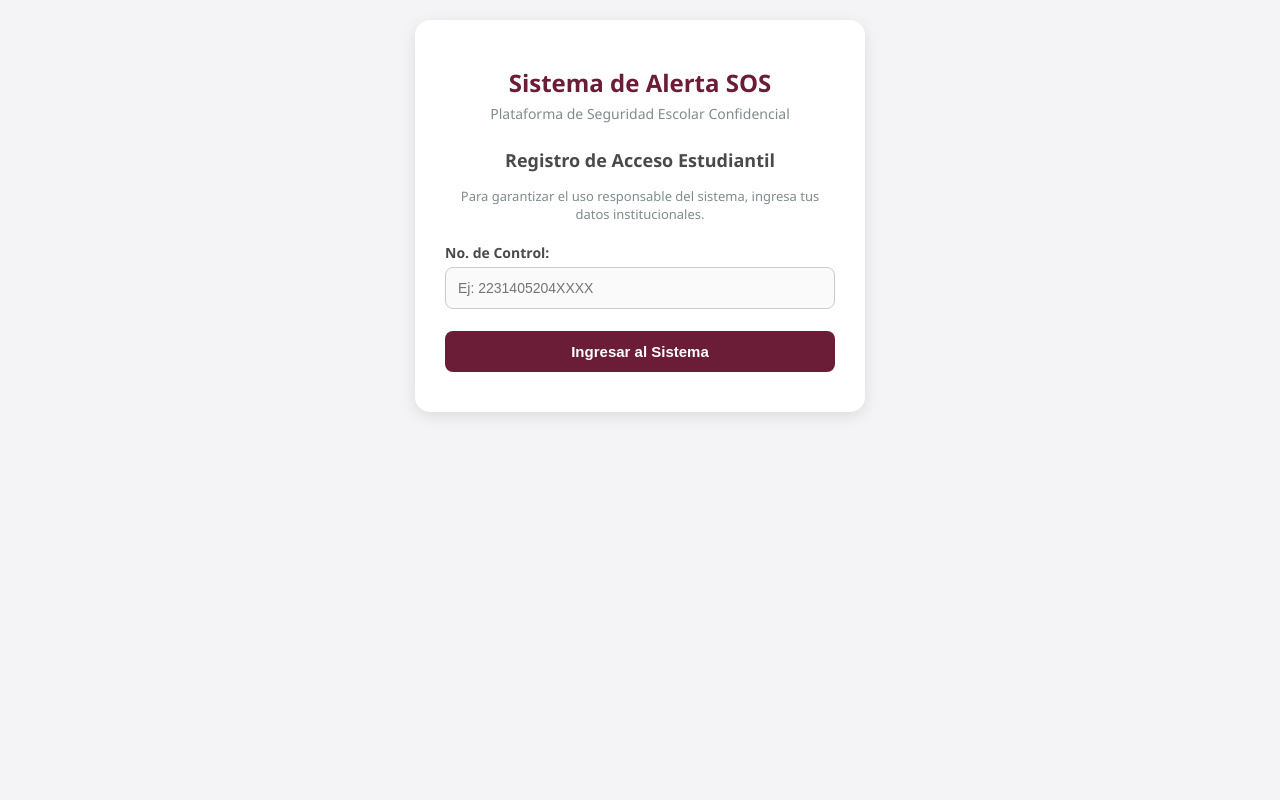
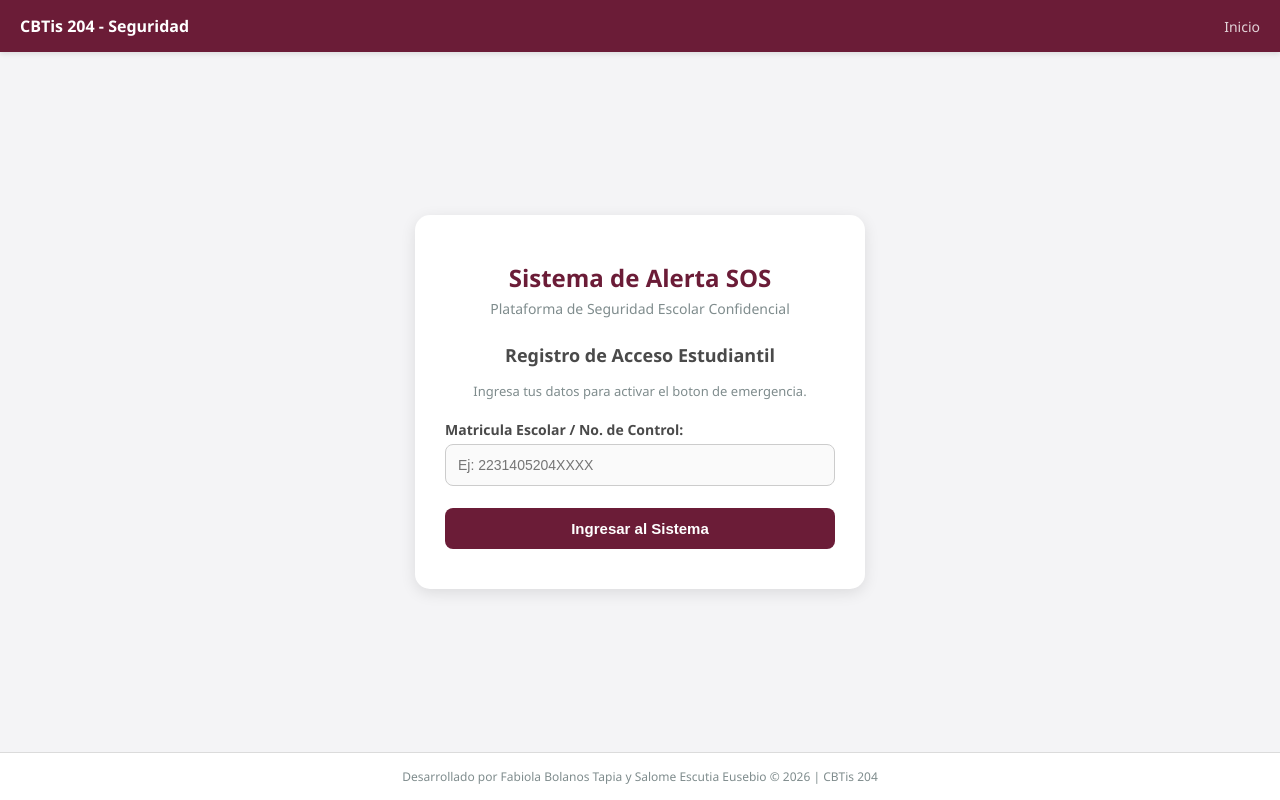
Before and after one commit to escutiasalome08-cloud/boton-panico-sos, a Flask app: page / in a window 1280 px wide. Run offline with Flask 3, Linux system fonts and the light colour scheme.

Commit message:
Update index.html

```diff
--- a/templates/index.html
+++ b/templates/index.html
@@ -9,12 +9,45 @@
             font-family: 'Segoe UI', Tahoma, Geneva, Verdana, sans-serif;
             background-color: #f4f4f6;
             margin: 0;
-            padding: 20px;
+            padding: 0;
             display: flex;
             flex-direction: column;
             align-items: center;
+            min-height: 100vh;
             color: #333333;
         }
+
+        /* 1. AGREGADO: NAVBAR SUPERIOR EXIGIDO POR RÚBRICA */
+        .navbar {
+            width: 100%;
+            background-color: #6b1c37; /* Guinda */
+            padding: 15px 20px;
+            box-sizing: border-box;
+            display: flex;
+            justify-content: space-between;
+            align-items: center;
+            color: #ffffff;
+            box-shadow: 0 2px 5px rgba(0,0,0,0.1);
+        }
+        .navbar-brand {
+            font-weight: bold;
+            font-size: 16px;
+        }
+        .navbar-menu {
+            font-size: 14px;
+            color: #e2d3d8;
+        }
+
+        .main-content {
+            flex: 1;
+            display: flex;
+            justify-content: center;
+            align-items: center;
+            width: 100%;
+            padding: 20px;
+            box-sizing: border-box;
+        }
+
         .container {
             max-width: 450px;
             width: 100%;
@@ -26,12 +59,12 @@
             box-sizing: border-box;
         }
         h1 {
-            color: #6b1c37; /* Guinda */
+            color: #6b1c37;
             margin-bottom: 5px;
             font-size: 24px;
         }
         .subtitle {
-            color: #7f8c8d; /* Gris */
+            color: #7f8c8d;
             font-size: 14px;
             margin-bottom: 25px;
         }
@@ -55,14 +88,12 @@
             background-color: #fafafa;
         }
 
-        /* PANTALLA DE LOGUEO/REGISTRO */
         #loginScreen {
-            display: block; /* Se muestra al principio */
+            display: block;
         }
 
-        /* PANTALLA PRINCIPAL DE LA APP */
         #appScreen {
-            display: none; /* Escondida hasta que pongan la matrícula */
+            display: none;
         }
 
         .sos-wrapper {
@@ -75,7 +106,7 @@
             width: 180px;
             height: 180px;
             border-radius: 50%;
-            background-color: #6b1c37; /* Guinda */
+            background-color: #6b1c37;
             color: #ffffff;
             font-size: 24px;
             font-weight: bold;
@@ -100,7 +131,7 @@
         .btn-primary {
             width: 100%;
             padding: 12px;
-            background-color: #6b1c37; /* Guinda */
+            background-color: #6b1c37;
             color: white;
             border: none;
             border-radius: 8px;
@@ -112,7 +143,7 @@
         .btn-save {
             width: 100%;
             padding: 12px;
-            background-color: #7f8c8d; /* Gris */
+            background-color: #7f8c8d;
             color: white;
             border: none;
             border-radius: 8px;
@@ -132,19 +163,37 @@
             margin-top: -10px;
             margin-bottom: 10px;
         }
+
+        /* 2. AGREGADO: FOOTER EXIGIDO POR RÚBRICA */
+        .footer {
+            width: 100%;
+            background-color: #ffffff;
+            text-align: center;
+            padding: 15px;
+            font-size: 12px;
+            color: #7f8c8d;
+            border-top: 1px solid #dbdbdb;
+            box-sizing: border-box;
+        }
     </style>
 </head>
 <body>
 
+    <div class="navbar">
+        <div class="navbar-brand">CBTis 204 - Seguridad</div>
+        <div class="navbar-menu">Inicio</div>
+    </div>
+
+    <div class="main-content">
         <div class="container">
             <h1>Sistema de Alerta SOS</h1>
             <div class="subtitle">Plataforma de Seguridad Escolar Confidencial</div>
 
             <div id="loginScreen">
                 <h2 style="font-size: 18px; color: #4a4a4a; margin-top: 20px;">Registro de Acceso Estudiantil</h2>
-            <p style="font-size: 13px; color: #7f8c8d; margin-bottom: 20px;">Para garantizar el uso responsable del sistema, ingresa tus datos institucionales.</p>
+                <p style="font-size: 13px; color: #7f8c8d; margin-bottom: 20px;">Ingresa tus datos para activar el boton de emergencia.</p>
 
-            <label for="loginMatricula">No. de Control:</label>
+                <label for="loginMatricula">Matricula Escolar / No. de Control:</label>
                 <input type="number" id="loginMatricula" placeholder="Ej: 2231405204XXXX" required>
 
                 <button class="btn-primary" id="btnLogin">Ingresar al Sistema</button>
@@ -156,32 +205,37 @@
 
                 <label for="incidente">Tipo de Incidente / Reporte:</label>
                 <select id="incidente">
-                <option value="Médico / Accidente">Emergencia Médica / Accidente</option>
+                    <option value="Medico / Accidente">Emergencia Medica / Accidente</option>
                     <option value="Acoso / Bullying">Reporte de Acoso / Bullying</option>
-                <option value="Riña / Pelea">Riña o Pelea en el plantel</option>
+                    <option value="Rina / Pelea">Rina o Pelea en el plantel</option>
                     <option value="Siniestro (Fuego/Sismo)">Siniestro (Fuego / Sismo)</option>
                     <option value="Prueba de Sistema">Solo una Prueba de Sistema</option>
                 </select>
 
-            <label for="detalles">Ubicación aproximada dentro del plantel:</label>
+                <label for="detalles">Ubicacion aproximada dentro del plantel:</label>
                 <input type="text" id="detalles" placeholder="Ej: Edificio B, Aula 4, Canchas...">
 
                 <div class="sos-wrapper">
                     <button class="btn-sos" id="sosButton">SOS</button>
                 </div>
-            <div class="instruction-text">Mantén presionado por 3 segundos continuos</div>
+                <div class="instruction-text">Manten presionado por 3 segundos continuos</div>
 
                 <div id="status"></div>
 
                 <div class="config-section">
                     <h3 style="color: #4a4a4a; margin-bottom: 10px; font-size: 15px;">Contactos de Emergencia (Opcional)</h3>
-                <input type="text" id="contact1" placeholder="Contacto 1 (Nombre o Teléfono)">
-                <input type="text" id="contact2" placeholder="Contacto 2 (Nombre o Teléfono)">
-                <input type="text" id="contact3" placeholder="Contacto 3 (Nombre o Teléfono)">
+                    <input type="text" id="contact1" placeholder="Contacto 1 (Nombre o Telefono)">
+                    <input type="text" id="contact2" placeholder="Contacto 2 (Nombre o Telefono)">
+                    <input type="text" id="contact3" placeholder="Contacto 3 (Nombre o Telefono)">
                     <button class="btn-save" id="saveContacts">Guardar Contactos</button>
-                <button class="btn-save" id="btnCerrarSesion" style="background-color: #c0392b; margin-top: 10px;">Cerrar Sesión (Borrar Matrícula)</button>
+                    <button class="btn-save" id="btnCerrarSesion" style="background-color: #c0392b; margin-top: 10px;">Cerrar Sesion</button>
                 </div>
             </div>
+        </div>
+    </div>
+
+    <div class="footer">
+        Desarrollado por Fabiola Bolanos Tapia y Salome Escutia Eusebio &copy; 2026 | CBTis 204
     </div>
 
     <script>
@@ -198,55 +252,47 @@
             const btnCerrarSesion = document.getElementById('btnCerrarSesion');
             const statusDiv = document.getElementById('status');
 
-            // VERIFICAR SI YA INICIÓ SESIÓN ANTES
             const savedMatricula = localStorage.getItem('userMatricula');
             if (savedMatricula) {
                 mostrarApp(savedMatricula);
             }
 
-            // FUNCIÓN PARA ENTRAR A LA APP
             function mostrarApp(matricula) {
                 loginScreen.style.display = "none";
                 appScreen.style.display = "block";
-                welcomeMessage.textContent = "Sesión Activa: Matrícula " + matricula;
+                welcomeMessage.textContent = "Sesion Activa: Matricula " + matricula;
 
-                // Cargar contactos guardados
                 document.getElementById('contact1').value = localStorage.getItem('contact1') || '';
                 document.getElementById('contact2').value = localStorage.getItem('contact2') || '';
                 document.getElementById('contact3').value = localStorage.getItem('contact3') || '';
             }
 
-            // EVENTO CLICK DEL BOTÓN INGRESO
             btnLogin.addEventListener('click', () => {
                 const mat = loginMatricula.value.trim();
-                if (mat.length < 5) { // Validación simple de que no esté vacío o muy corto
-                    loginError.textContent = "Por favor, ingresa una matrícula válida.";
+                if (mat.length < 5) {
+                    loginError.textContent = "Por favor, ingresa una matricula valida.";
                     return;
                 }
-                // Guardar matrícula en la memoria del celular
                 localStorage.setItem('userMatricula', mat);
                 loginError.textContent = "";
                 mostrarApp(mat);
             });
 
-            // GUARDAR CONTACTOS
             saveButton.addEventListener('click', () => {
                 localStorage.setItem('contact1', document.getElementById('contact1').value);
                 localStorage.setItem('contact2', document.getElementById('contact2').value);
                 localStorage.setItem('contact3', document.getElementById('contact3').value);
 
                 statusDiv.style.color = "green";
-                statusDiv.textContent = "¡Contactos actualizados con éxito!";
+                statusDiv.textContent = "Contactos actualizados con exito.";
                 setTimeout(() => { statusDiv.textContent = ""; }, 4000);
             });
 
-            // BOTÓN PARA CERRAR SESIÓN (Por si quieren cambiar de usuario)
             btnCerrarSesion.addEventListener('click', () => {
                 localStorage.clear();
-                location.reload(); // Recarga la página y vuelve a bloquear
+                location.reload();
             });
 
-            // LÓGICA DE LOS 3 SEGUNDOS DE PRESIÓN
             let holdTimer;
             const holdDuration = 3000;
 
@@ -254,7 +300,7 @@
                 e.preventDefault();
                 sosButton.classList.add('holding');
                 statusDiv.style.color = "#6b1c37";
-                statusDiv.textContent = "Sostén presionado... (3s)";
+                statusDiv.textContent = "Sosten presionado... (3s)";
 
                 holdTimer = setTimeout(() => {
                     triggerSOS();
@@ -265,9 +311,9 @@
                 if (holdTimer) {
                     clearTimeout(holdTimer);
                     sosButton.classList.remove('holding');
-                    if (!statusDiv.textContent.includes("éxito") && !statusDiv.textContent.includes("Error")) {
+                    if (!statusDiv.textContent.includes("exito") && !statusDiv.textContent.includes("Error")) {
                         statusDiv.style.color = "orange";
-                        statusDiv.textContent = "Envío cancelado. Mantén por 3 segundos.";
+                        statusDiv.textContent = "Envio cancelado. Sosten por 3 segundos.";
                     }
                 }
             }
@@ -278,18 +324,17 @@
             sosButton.addEventListener('touchstart', startHold);
             sosButton.addEventListener('touchend', cancelHold);
 
-            // ENVIAR ALERTA REAL
             function triggerSOS() {
                 sosButton.classList.remove('holding');
 
                 if (!navigator.geolocation) {
                     statusDiv.style.color = "red";
-                    statusDiv.textContent = "Geolocalización no soportada.";
+                    statusDiv.textContent = "Geolocalizacion no soportada.";
                     return;
                 }
 
                 statusDiv.style.color = "red";
-                statusDiv.textContent = "¡Tiempo cumplido! Despachando SOS...";
+                statusDiv.textContent = "Tiempo cumplido. Despachando SOS...";
 
                 navigator.geolocation.getCurrentPosition(position => {
                     fetch('/enviar-alerta', {
@@ -310,15 +355,15 @@
                     .then(data => {
                         if (data.status === 'success') {
                             statusDiv.style.color = "green";
-                            statusDiv.textContent = "¡Alerta SOS enviada con éxito!";
+                            statusDiv.textContent = "Alerta SOS enviada con exito.";
                         } else {
                             statusDiv.style.color = "red";
-                            statusDiv.textContent = "Error al enviar.";
+                            statusDiv.textContent = "Error al enviar la alerta.";
                         }
                     })
                     .catch(() => {
                         statusDiv.style.color = "red";
-                        statusDiv.textContent = "Error de red.";
+                        statusDiv.textContent = "Error de red con el servidor.";
                     });
                 }, () => {
                     statusDiv.style.color = "red";
```
Lines whose indentation alone changed are shown as unchanged.
